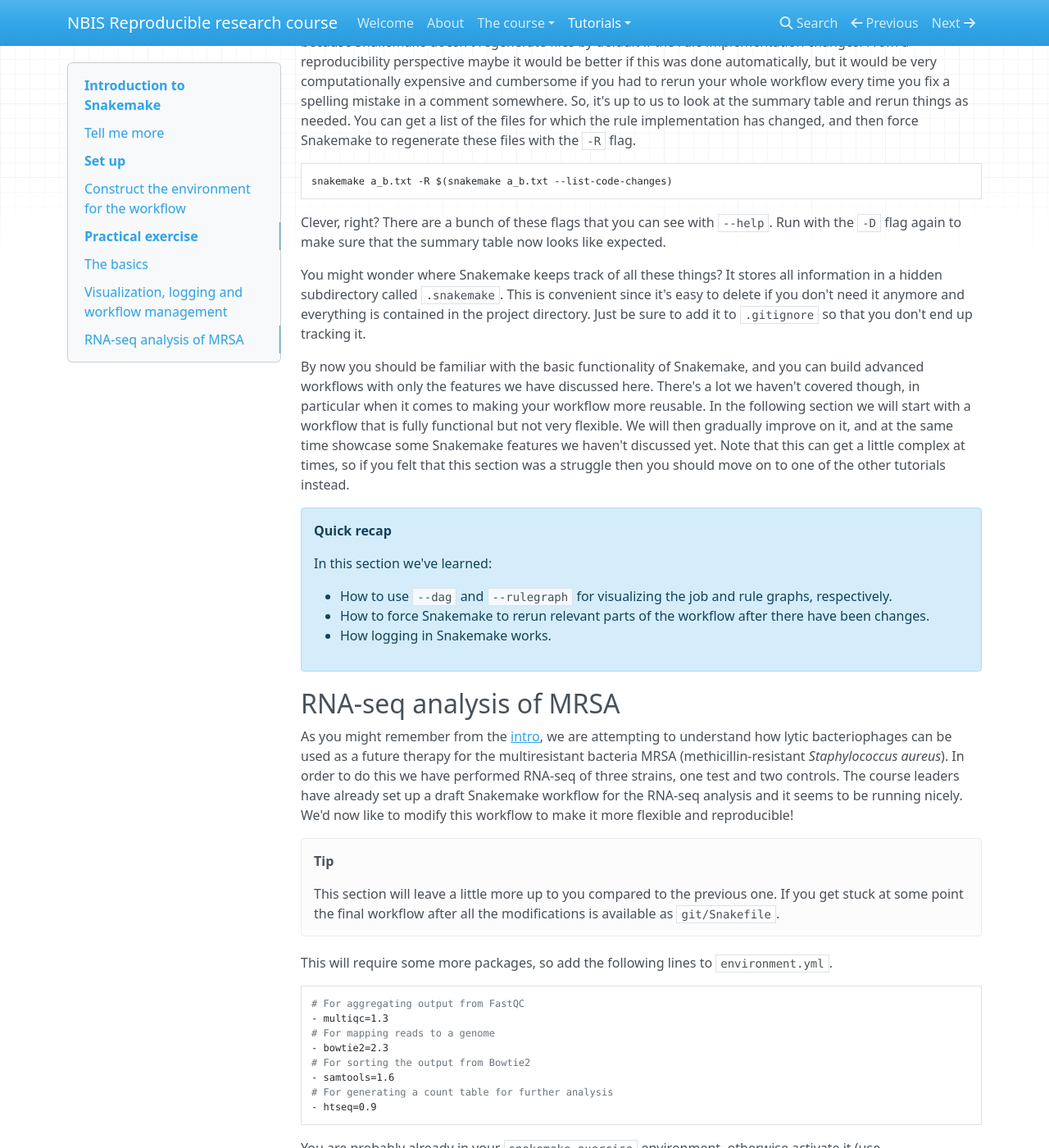
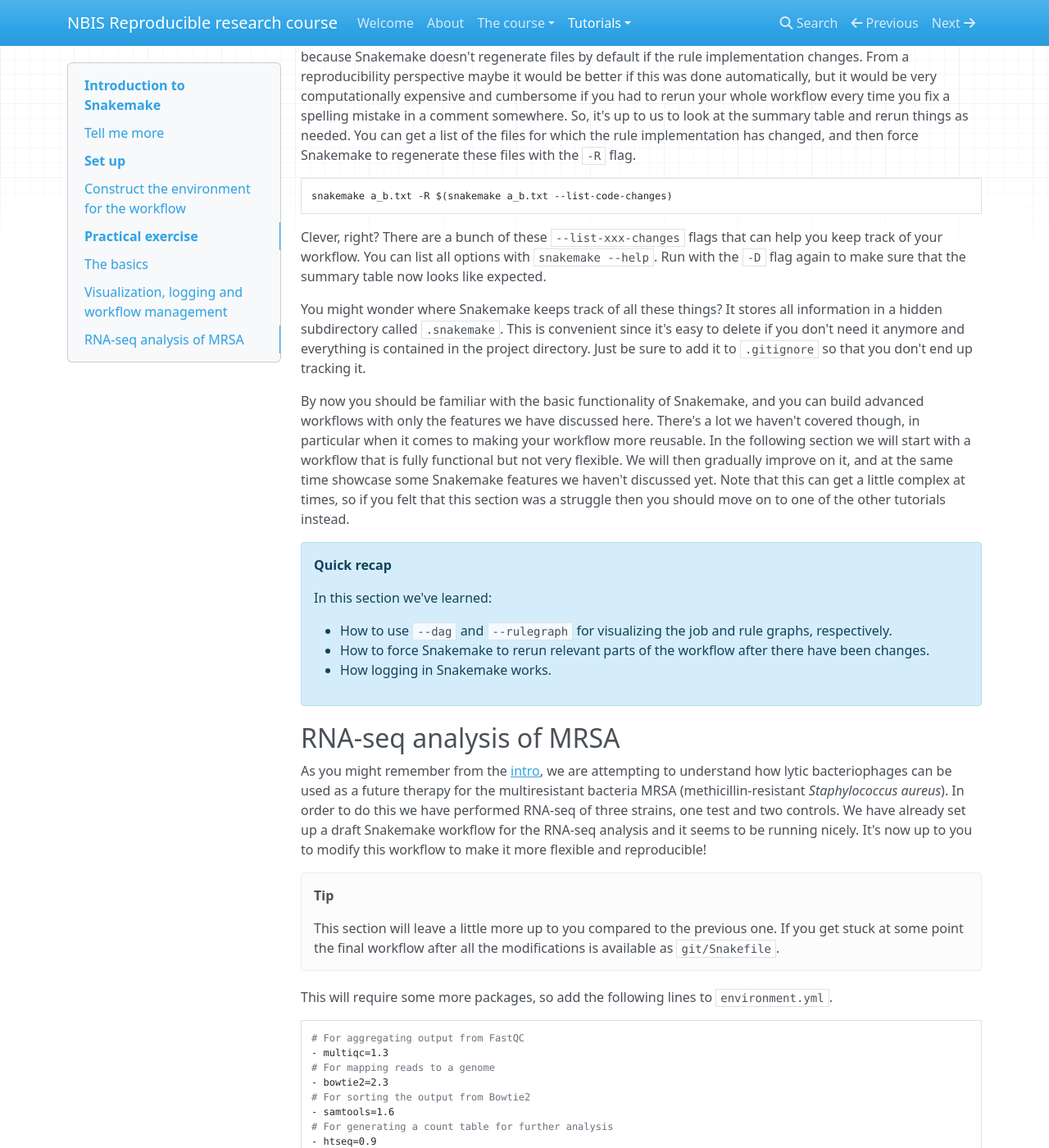
Before and after one commit to NBISweden/workshop-reproducible-research, an MkDocs documentation site: the page built from docs/snakemake.md, in a window 1280 px wide and 1400 px high, scrolled down 9150 px. Shown: the whole window at 82% size. Built offline with MkDocs 1.6.1, drawn with Linux system fonts in a browser that asks for light colours; nearby versions of some CDN libraries; old or Windows-style settings are respelled for this version of MkDocs; some of the changed text lies outside the part shown.

Commit message:
snakemake minor

````diff
--- a/docs/snakemake.md
+++ b/docs/snakemake.md
@@ -304,7 +305,7 @@ You can see in the second last column that the rule implementation for a_b.txt h
 snakemake a_b.txt -R $(snakemake a_b.txt --list-code-changes)
 ```
 
-Clever, right? There are a bunch of these flags that you can see with `--help`. Run with the `-D` flag again to make sure that the summary table now looks like expected.
+Clever, right? There are a bunch of these `--list-xxx-changes` flags that can help you keep track of your workflow. You can list all options with `snakemake --help`. Run with the `-D` flag again to make sure that the summary table now looks like expected.
 
 You might wonder where Snakemake keeps track of all these things? It stores all information in a hidden subdirectory called `.snakemake`. This is convenient since it's easy to delete if you don't need it anymore and everything is contained in the project directory. Just be sure to add it to `.gitignore` so that you don't end up tracking it.
 
@@ -318,7 +319,7 @@ By now you should be familiar with the basic functionality of Snakemake, and you
     * How logging in Snakemake works.
 
 ## RNA-seq analysis of MRSA
-As you might remember from the [intro](tutorial_intro.md), we are attempting to understand how lytic bacteriophages can be used as a future therapy for the multiresistant bacteria MRSA (methicillin-resistant _Staphylococcus aureus_). In order to do this we have performed RNA-seq of three strains, one test and two controls. The course leaders have already set up a draft Snakemake workflow for the RNA-seq analysis and it seems to be running nicely. We'd now like to modify this workflow to make it more flexible and reproducible!
+As you might remember from the [intro](tutorial_intro.md), we are attempting to understand how lytic bacteriophages can be used as a future therapy for the multiresistant bacteria MRSA (methicillin-resistant _Staphylococcus aureus_). In order to do this we have performed RNA-seq of three strains, one test and two controls. We have already set up a draft Snakemake workflow for the RNA-seq analysis and it seems to be running nicely. It's now up to you to modify this workflow to make it more flexible and reproducible!
 
 !!! tip
     This section will leave a little more up to you compared to the previous one. If you get stuck at some point the final workflow after all the modifications is available as `git/Snakefile`.
@@ -444,7 +445,7 @@ rule get_SRA_by_accession:
         """
 ```
 
-Now when we have declared `max_reads` as a parameter we can change the value from the command line by using the `snakemake --config [KEY=VALUE [KEY=VALUE ...]]` syntax. Try this out for yourself.
+Now when we have declared `max_reads` as a parameter we can change the value from the command line by using the `snakemake --config [KEY=VALUE [KEY=VALUE ...]]` syntax. Try this out for yourself. Remember that Snakemake doesn't automatically rerun rules after parameter changes, so you have to trigger the execution of `get_SRA_by_accession` with `-R`.
 
 From a reproducibility perspective, it's not optimal to set parameters from the command line, since it's difficult to keep track of which parameter values that were used. A much better alternative is to use the `--configfile FILE` option. Here we can collect all the project-specific settings, sample ids, and so on in one file. This also enables us to write the Snakefile in a more general manner so that it can be better reused between projects. Like several other files used in these tutorials, this file should be in [yaml format](https://en.wikipedia.org/wiki/YAML). Create the file below and save it as `config.yml`.
 
--- a/docs/todo.txt
+++ b/docs/todo.txt
@@ -9,7 +9,6 @@ TODO: Make new repo for initiating repres project dir structure (+ template file
 TODO: Add detailed installation instructions for R and RStudio
 
 TODO: Syntax highlighting in rmarkdown - will not do, cannot find solution
-TODO: In SM: list-x-changes (mention version)
 TODO: Check volume mounts on Windows
 TODO: Fix line breaks on Windows
 TODO: finish installation section on win7 (volume sharing)
````
Also changed, not shown: other parts of docs/snakemake.md (+1 -0 lines).
